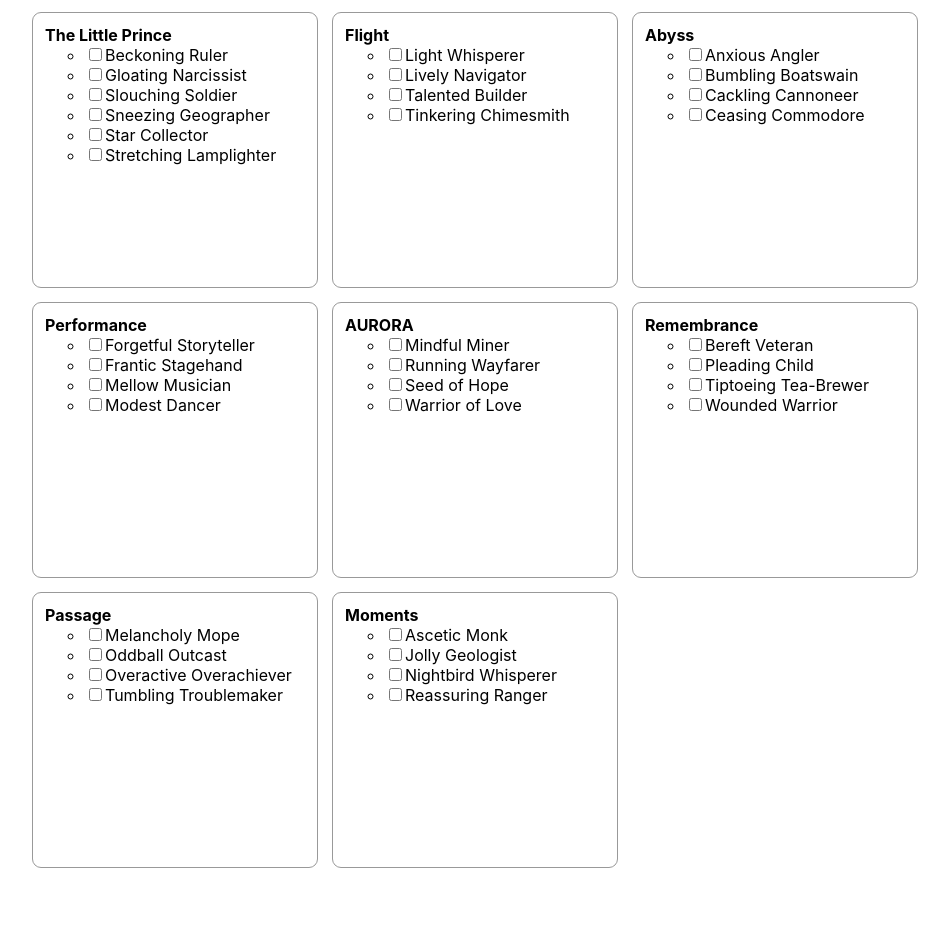
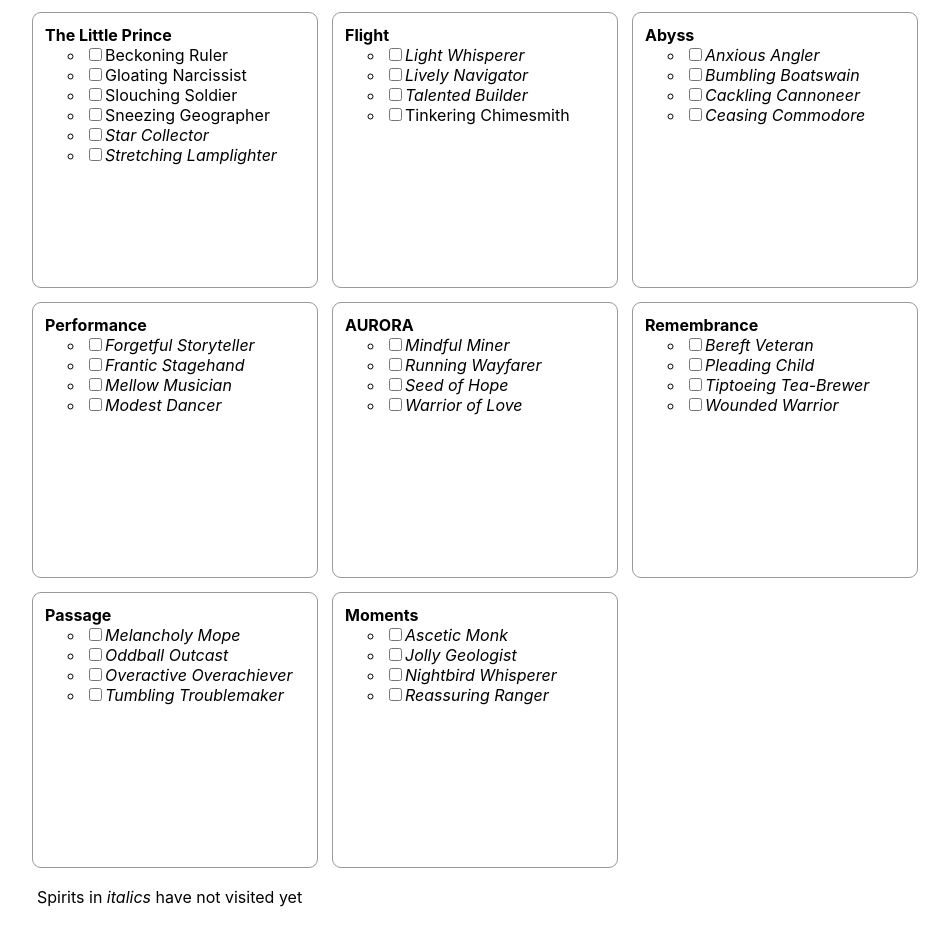
Before and after one commit to cmstead/sky-seasonal-spirits, a React (Create React App) app: page / in a window 1280 px wide. Shown: the part 1125-2070 px from the top of the page, without its empty margins (175-1124 px from the left). Before the commit the page ends 2000 px from the top, so only its background shows below. Built offline with nearby package versions, Linux system fonts and the light colour scheme.

Commit message:
Added annotations for spirits which have not visited

```diff
--- a/src/App.css
+++ b/src/App.css
@@ -38,9 +38,15 @@
 }
 
 .App body {
-  width: 960px;
+  width: 75%;
   margin: 0 auto;
   text-align: left;
+}
+
+.App body .notice {
+  clear: both;
+  margin: 40px;
+  padding: 12px;
 }
 
 .App body ol>li {
@@ -58,6 +64,10 @@
   background-color: #DDFFCC;
 }
 
+.App body li>label.not-visited {
+  font-style: italic;
+}
+
 #ts-count {
   margin: 20px 45px;
 }
--- a/src/App.js
+++ b/src/App.js
@@ -1,5 +1,4 @@
 import './App.css'
-import MarkdownList from './components/MarkdownList'
 import SeasonList from './components/SeasonList'
 
 function App () {
--- a/src/components/SeasonList/index.js
+++ b/src/components/SeasonList/index.js
@@ -63,6 +63,7 @@ export default function SeasonList () {
             <strong>{seasonName}</strong>
             <SpiritList
               key={seasonName}
+              seasonName={seasonName}
               spirits={spirits[seasonName]}
               update={(spiritName, value) =>
                 updateSelection(seasonName, spiritName, value)
@@ -71,6 +72,7 @@ export default function SeasonList () {
           </li>
         ))}
       </ol>
+      <div class="notice">Spirits in <em>italics</em> have not visited yet</div>
       {/* <MarkdownList spiritList={spirits}></MarkdownList> */}
     </div>
   )
--- a/src/components/SeasonList/spiritData.js
+++ b/src/components/SeasonList/spiritData.js
@@ -1,120 +1,303 @@
-export const spiritData = {
+export const seasonData = {
   Gratitude: {
-      'Greeting Shaman': false,
-      'Leaping Dancer': false,
-      'Provoking Performer': false,
-      'Saluting Protector': false,
-      'Sassy Drifter': false,
-      'Stretching Guru': false
+    'Greeting Shaman': {
+      visited: true
+    },
+    'Leaping Dancer': {
+      visited: true
+    },
+    'Provoking Performer': {
+      visited: true
+    },
+    'Saluting Protector': {
+      visited: true
+    },
+    'Sassy Drifter': {
+      visited: true
+    },
+    'Stretching Guru': {
+      visited: true
+    }
   },
   Lightseekers: {
-      'Crab Whisperer': false,
-      'Doublefive Light Catcher': false,
-      'Laidback Pioneer': false,
-      'Piggyback Lightseeker': false,
-      'Shushing Light Scholar': false,
-      'Twirling Champion': false
+    'Crab Whisperer': {
+      visited: true
+    },
+    'Doublefive Light Catcher': {
+      visited: true
+    },
+    'Laidback Pioneer': {
+      visited: true
+    },
+    'Piggyback Lightseeker': {
+      visited: true
+    },
+    'Shushing Light Scholar': {
+      visited: true
+    },
+    'Twirling Champion': {
+      visited: true
+    }
   },
   Belonging: {
-      'Boogie Kid': false,
-      'Confetti Cousin': false,
-      'Hairtoussle Teen': false,
-      'Pleaful Parent': false,
-      'Sparkler Parent': false,
-      'Wise Grandparent': false
+    'Boogie Kid': {
+      visited: true
+    },
+    'Confetti Cousin': {
+      visited: true
+    },
+    'Hairtoussle Teen': {
+      visited: true
+    },
+    'Pleaful Parent': {
+      visited: true
+    },
+    'Sparkler Parent': {
+      visited: true
+    },
+    'Wise Grandparent': {
+      visited: true
+    }
   },
   Rhythm: {
-      'Admiring Actor': false,
-      'Festival Spin Dancer': false,
-      'Respectful Pianist': false,
-      'Thoughtful Director': false,
-      'Troupe Greeter': false,
-      'Troupe Juggler': false
+    'Admiring Actor': {
+      visited: true
+    },
+    'Festival Spin Dancer': {
+      visited: true
+    },
+    'Respectful Pianist': {
+      visited: true
+    },
+    'Thoughtful Director': {
+      visited: true
+    },
+    'Troupe Greeter': {
+      visited: true
+    },
+    'Troupe Juggler': {
+      visited: true
+    }
   },
   Enchantment: {
-      'Crab Walker': false,
-      'Indifferent Alchemist': false,
-      'Nodding Muralist': false,
-      'Playfighting Herbalist': false,
-      'Scarecrow Farmer': false,
-      'Snoozing Carpenter': false
+    'Crab Walker': {
+      visited: true
+    },
+    'Indifferent Alchemist': {
+      visited: true
+    },
+    'Nodding Muralist': {
+      visited: true
+    },
+    'Playfighting Herbalist': {
+      visited: true
+    },
+    'Scarecrow Farmer': {
+      visited: true
+    },
+    'Snoozing Carpenter': {
+      visited: true
+    }
   },
   Sanctuary: {
-      'Chill Sunbather': false,
-      'Grateful Shell Collector': false,
-      'Hiking Grouch': false,
-      'Jelly Whisperer': false,
-      'Rallying Thrillseeker': false,
-      'Timid Bookworm': false
+    'Chill Sunbather': {
+      visited: true
+    },
+    'Grateful Shell Collector': {
+      visited: true
+    },
+    'Hiking Grouch': {
+      visited: true
+    },
+    'Jelly Whisperer': {
+      visited: true
+    },
+    'Rallying Thrillseeker': {
+      visited: true
+    },
+    'Timid Bookworm': {
+      visited: true
+    }
   },
   Prophecy: {
-      'Prophet of Air': false,
-      'Prophet of Earth': false,
-      'Prophet of Fire': false,
-      'Prophet of Water': false
+    'Prophet of Air': {
+      visited: true
+    },
+    'Prophet of Earth': {
+      visited: true
+    },
+    'Prophet of Fire': {
+      visited: true
+    },
+    'Prophet of Water': {
+      visited: true
+    }
   },
   Dreams: {
-      'Bearhug Hermit': false,
-      'Dancing Performer': false,
-      'Peeking Postman': false,
-      'Spinning Mentor': false
+    'Bearhug Hermit': {
+      visited: true
+    },
+    'Dancing Performer': {
+      visited: false
+    },
+    'Peeking Postman': {
+      visited: true
+    },
+    'Spinning Mentor': {
+      visited: true
+    }
   },
   Assembly: {
-      'Baffled Botanist': false,
-      'Chuckling Scout': false,
-      'Daydream Forester': false,
-      'Marching Adventurer': false,
-      'Scaredy Cadet': false,
-      'Scolding Student': false
+    'Baffled Botanist': {
+      visited: true
+    },
+    'Chuckling Scout': {
+      visited: true
+    },
+    'Daydream Forester': {
+      visited: true
+    },
+    'Marching Adventurer': {
+      visited: true
+    },
+    'Scaredy Cadet': {
+      visited: true
+    },
+    'Scolding Student': {
+      visited: true
+    }
   },
   'The Little Prince': {
-      'Beckoning Ruler': false,
-      'Gloating Narcissist': false,
-      'Slouching Soldier': false,
-      'Sneezing Geographer': false,
-      'Star Collector': false,
-      'Stretching Lamplighter': false
+    'Beckoning Ruler': {
+      visited: true
+    },
+    'Gloating Narcissist': {
+      visited: true
+    },
+    'Slouching Soldier': {
+      visited: true
+    },
+    'Sneezing Geographer': {
+      visited: true
+    },
+    'Star Collector': {
+      visited: false
+    },
+    'Stretching Lamplighter': {
+      visited: false
+    }
   },
   Flight: {
-      'Light Whisperer': false,
-      'Lively Navigator': false,
-      'Talented Builder': false,
-      'Tinkering Chimesmith': false
+    'Light Whisperer': {
+      visited: false
+    },
+    'Lively Navigator': {
+      visited: false
+    },
+    'Talented Builder': {
+      visited: false
+    },
+    'Tinkering Chimesmith': {
+      visited: true
+    }
   },
   Abyss: {
-      'Anxious Angler': false,
-      'Bumbling Boatswain': false,
-      'Cackling Cannoneer': false,
-      'Ceasing Commodore': false
+    'Anxious Angler': {
+      visited: false
+    },
+    'Bumbling Boatswain': {
+      visited: false
+    },
+    'Cackling Cannoneer': {
+      visited: false
+    },
+    'Ceasing Commodore': {
+      visited: false
+    }
   },
   Performance: {
-      'Forgetful Storyteller': false,
-      'Frantic Stagehand': false,
-      'Mellow Musician': false,
-      'Modest Dancer': false
+    'Forgetful Storyteller': {
+      visited: false
+    },
+    'Frantic Stagehand': {
+      visited: false
+    },
+    'Mellow Musician': {
+      visited: false
+    },
+    'Modest Dancer': {
+      visited: false
+    }
   },
   AURORA: {
-      'Mindful Miner': false,
-      'Running Wayfarer': false,
-      'Seed of Hope': false,
-      'Warrior of Love': false
+    'Mindful Miner': {
+      visited: false
+    },
+    'Running Wayfarer': {
+      visited: false
+    },
+    'Seed of Hope': {
+      visited: false
+    },
+    'Warrior of Love': {
+      visited: false
+    }
   },
   Remembrance: {
-      'Bereft Veteran': false,
-      'Pleading Child': false,
-      'Tiptoeing Tea-Brewer': false,
-      'Wounded Warrior': false
+    'Bereft Veteran': {
+      visited: false
+    },
+    'Pleading Child': {
+      visited: false
+    },
+    'Tiptoeing Tea-Brewer': {
+      visited: false
+    },
+    'Wounded Warrior': {
+      visited: false
+    }
   },
   Passage: {
-      'Melancholy Mope': false,
-      'Oddball Outcast': false,
-      'Overactive Overachiever': false,
-      'Tumbling Troublemaker': false
+    'Melancholy Mope': {
+      visited: false
+    },
+    'Oddball Outcast': {
+      visited: false
+    },
+    'Overactive Overachiever': {
+      visited: false
+    },
+    'Tumbling Troublemaker': {
+      visited: false
+    }
   },
   Moments: {
-      'Ascetic Monk': false,
-      'Jolly Geologist': false,
-      'Nightbird Whisperer': false,
-      'Reassuring Ranger': false
+    'Ascetic Monk': {
+      visited: false
+    },
+    'Jolly Geologist': {
+      visited: false
+    },
+    'Nightbird Whisperer': {
+      visited: false
+    },
+    'Reassuring Ranger': {
+      visited: false
     }
   }
+}
+
+function getSpiritDefaultValues (spiritData) {
+  return Object.keys(spiritData).reduce((result, spiritName) => {
+    result[spiritName] = false
+    return result
+  }, {})
+}
+
+export const spiritData = Object.keys(seasonData).reduce(
+  (result, seasonName) => {
+    result[seasonName] = getSpiritDefaultValues(seasonData[seasonName])
+    return result
+  },
+  {}
+)
--- a/src/components/SpiritList/index.js
+++ b/src/components/SpiritList/index.js
@@ -1,10 +1,23 @@
-export default function SpiritList ({ spirits, update }) {
+import { seasonData } from '../SeasonList/spiritData'
+
+export default function SpiritList ({ seasonName, spirits, update }) {
   return (
     <ul>
-      {Object.keys(spirits).map(spirit => (
-        <li key={spirit}>
-          <input type='checkbox' checked={spirits[spirit]} onClick={() => update(spirit, spirits[spirit])}></input>
-          {spirit}
+      {Object.keys(spirits).map(spiritName => (
+        <li key={spiritName}>
+          <input
+            type='checkbox'
+            id={spiritName}
+            name={spiritName}
+            checked={spirits[spiritName]}
+            onClick={() => update(spiritName, spirits[spiritName])}
+          ></input>
+          <label
+            htmlFor={spiritName}
+            className={seasonData[seasonName][spiritName].visited ? 'visited' : 'not-visited'}
+          >
+            {spiritName}
+          </label>
         </li>
       ))}
     </ul>
--- a/src/hooks/useStoredState.js
+++ b/src/hooks/useStoredState.js
@@ -1,18 +1,29 @@
 import { useState } from 'react'
+
+function mergeInitialState (storedState, initialState) {
+  if (typeof storedState === 'object' && typeof initialState === 'object') {
+    return {
+      ...initialState,
+      ...storedState
+    }
+  }
+
+  return storedState
+}
 
 export default function useStoredState (stateName, initialState) {
   const storedState = localStorage.getItem(stateName)
-  const pageState = storedState ? storedState : JSON.stringify(initialState)
+  const pageStateString = storedState
+    ? storedState
+    : JSON.stringify(initialState)
+  const pageState = mergeInitialState(JSON.parse(pageStateString), initialState)
 
-  const [state, setState] = useState(JSON.parse(pageState))
+  const [state, setState] = useState(pageState)
 
   function setStoredState (newState) {
-    console.log('setting new stored state', newState)
     localStorage.setItem(stateName, JSON.stringify(newState))
     setState(newState)
   }
 
-  console.log(state)
-
   return [state, setStoredState]
 }
```
Lines whose indentation alone changed are shown as unchanged.
